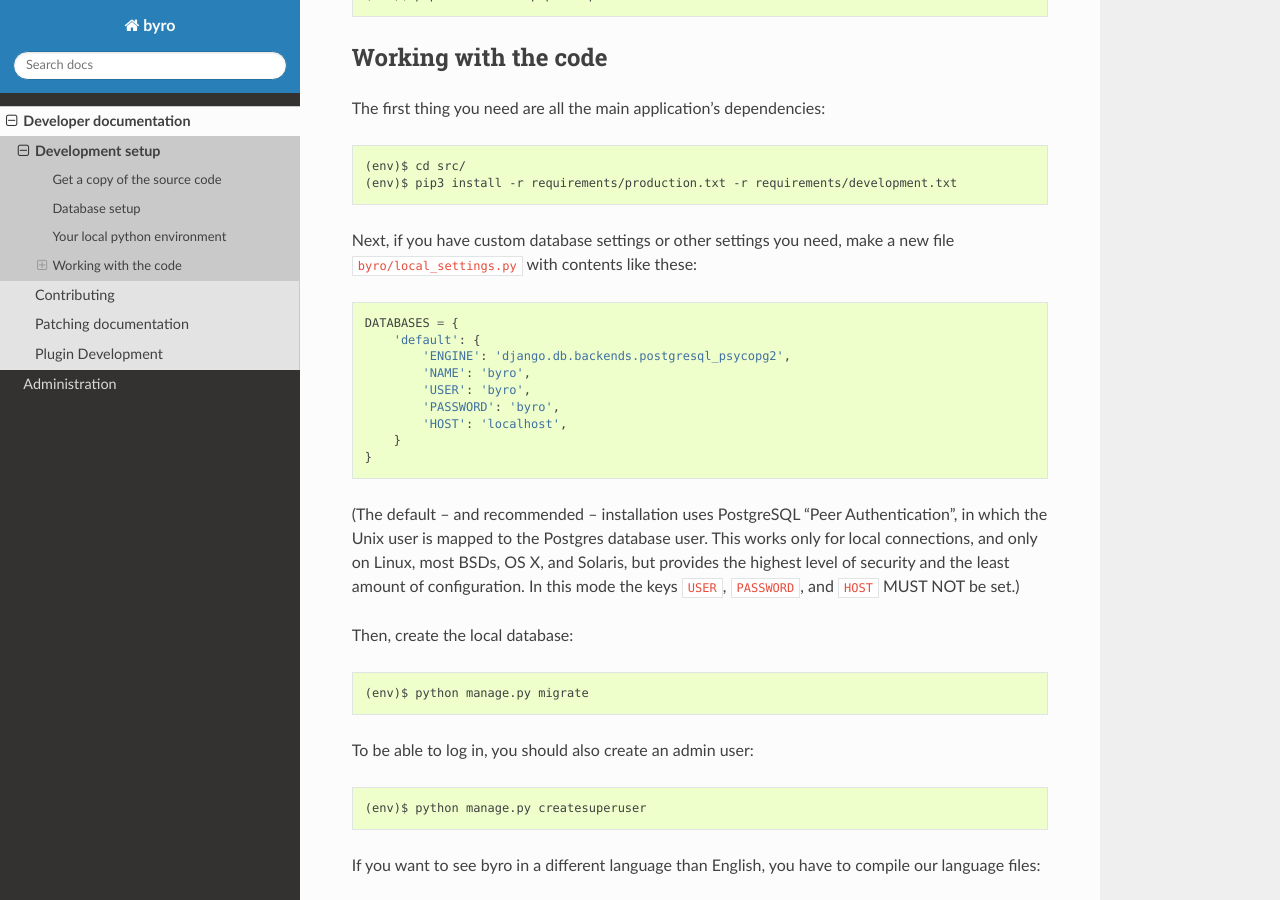
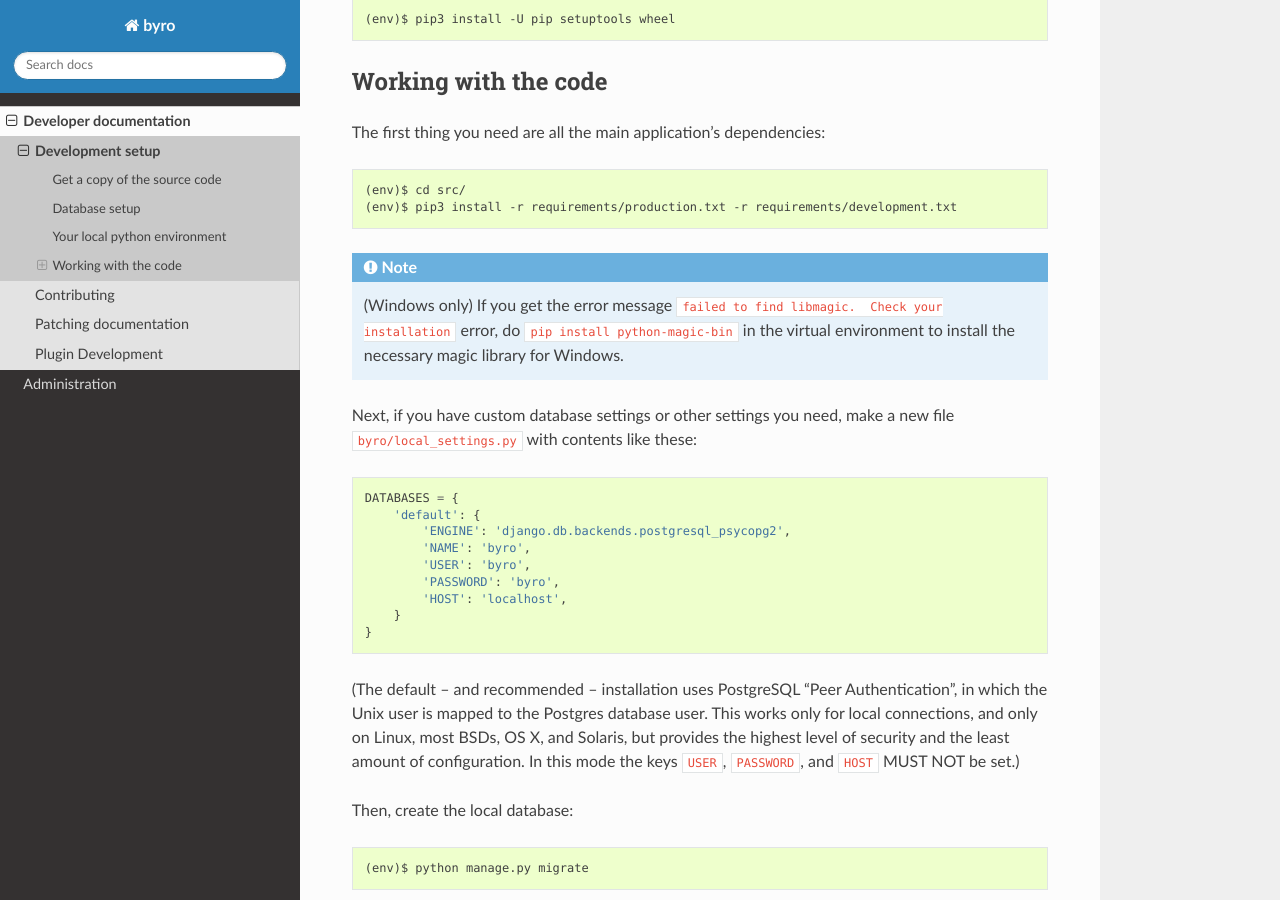
Before and after one commit to byro/byro, a Sphinx documentation site: the page built from docs/developer/setup.rst, in a window 1280 px wide and 900 px high, scrolled down 1397 px. Built offline with Sphinx 7.4.7 and the Read the Docs theme 2.0.0, drawn with Linux system fonts in a browser that asks for light colours; the version number could not be read and is left out.

Commit message:
[docs] Add Windows note

```diff
--- a/docs/developer/setup.rst
+++ b/docs/developer/setup.rst
@@ -11,6 +11,7 @@ If you want to install byro on a server for actual usage, go to the :ref:`admini
 * A recent version of pip (Ubuntu package: ``python3-pip``)
 * gettext (Debian package: ``gettext``)
 * libjpeg or any other library supported in pillow_ (for qrcode_)
+* libmagic
 * A PostgreSQL server
 
 Some Python dependencies might also need a compiler during installation, the Debian package
@@ -62,6 +63,8 @@ The first thing you need are all the main application's dependencies::
 
     (env)$ cd src/
     (env)$ pip3 install -r requirements/production.txt -r requirements/development.txt
+
+.. note:: (Windows only) If you get the error message ``failed to find libmagic.  Check your installation`` error, do ``pip install python-magic-bin`` in the virtual environment to install the necessary magic library for Windows.
 
 Next, if you have custom database settings or other settings you need, make a new
 file ``byro/local_settings.py`` with contents like these::
```
